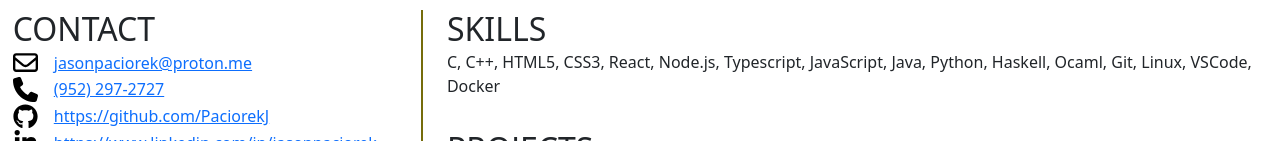
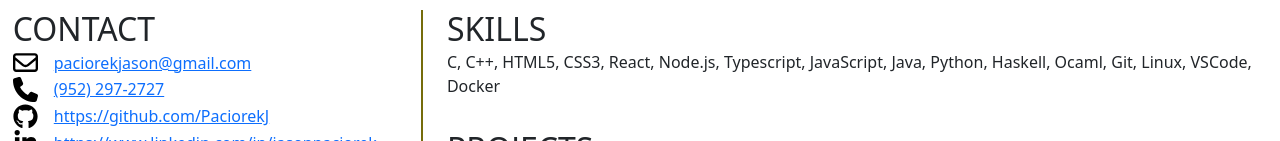
Before and after one commit to PaciorekJ/PaciorekJ.github.io, a React (Vite) app: page / in a window 1280 px wide. Shown: the part 200-341 px from the top of the page. Built offline with nearby package versions, Linux system fonts and the light colour scheme.

Commit message:
Update Email

```diff
--- a/src/data/ContactData.ts
+++ b/src/data/ContactData.ts
@@ -11,8 +11,8 @@ const contacts: Contact[] = [
 	{
 		src: envelope,
 		alt: "mail icon",
-		href: "mailto:jasonpaciorek@proton.me",
-		displayText: "jasonpaciorek@proton.me",
+		href: "mailto:paciorekjason@gmail.com",
+		displayText: "paciorekjason@gmail.com",
 	},
 	{
 		src: phone,
```
